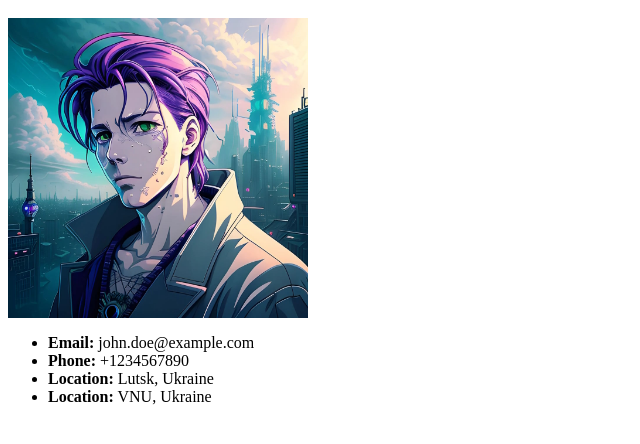
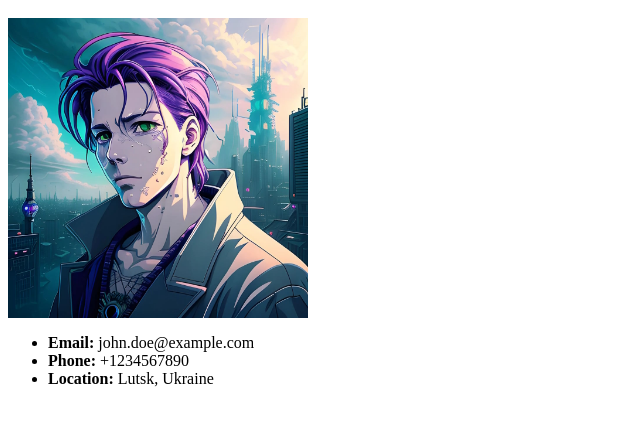
Before and after one commit to mykhailoklishchuk/testproject1-, a plain HTML site: page index.html in a window 1280 px wide. Shown: the part 48-492 px from the top of the page, without its empty margins (0-640 px from the left). Drawn offline with Linux system fonts and the light colour scheme.

Commit message:
Update index.html

```diff
--- a/index.html
+++ b/index.html
@@ -14,8 +14,6 @@
  +1234567890</li>
  <li><b>Location:</b>
  Lutsk, Ukraine</li>
- <li><b>Location:</b>
-    VNU, Ukraine</li>
  </ul>
  </div>
  </body>
```
